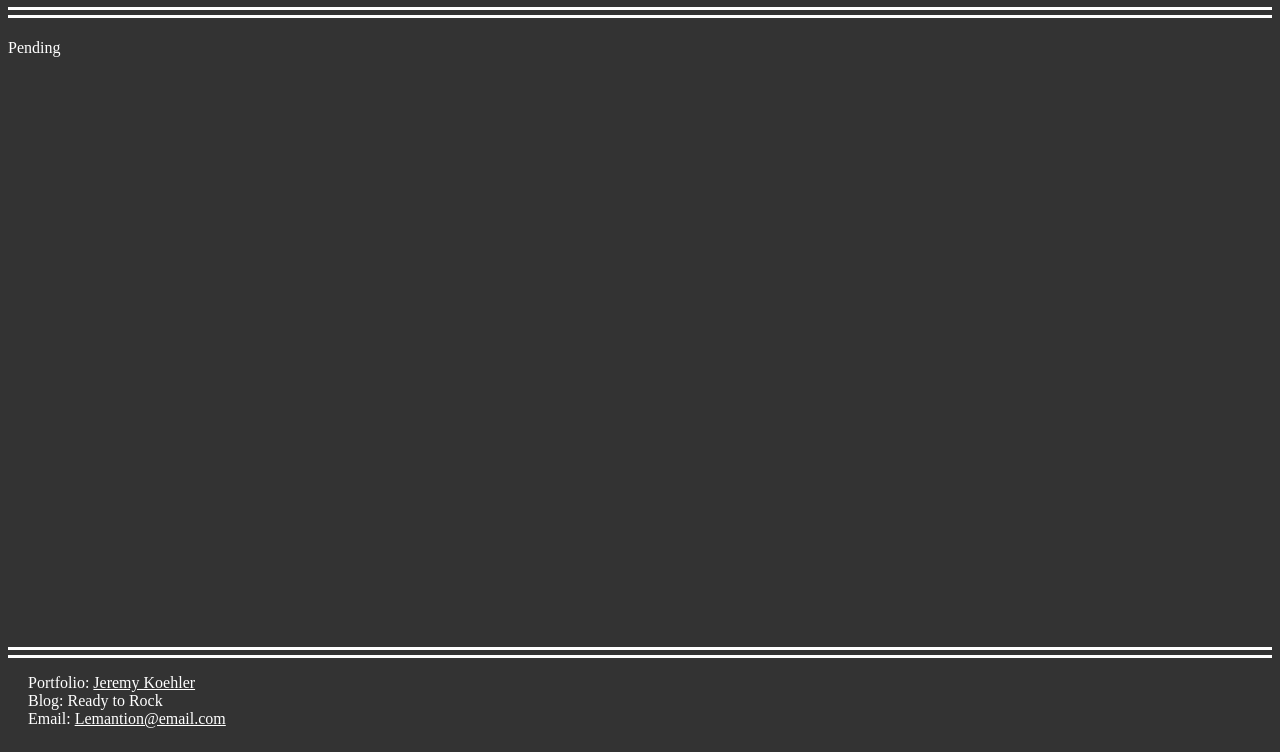
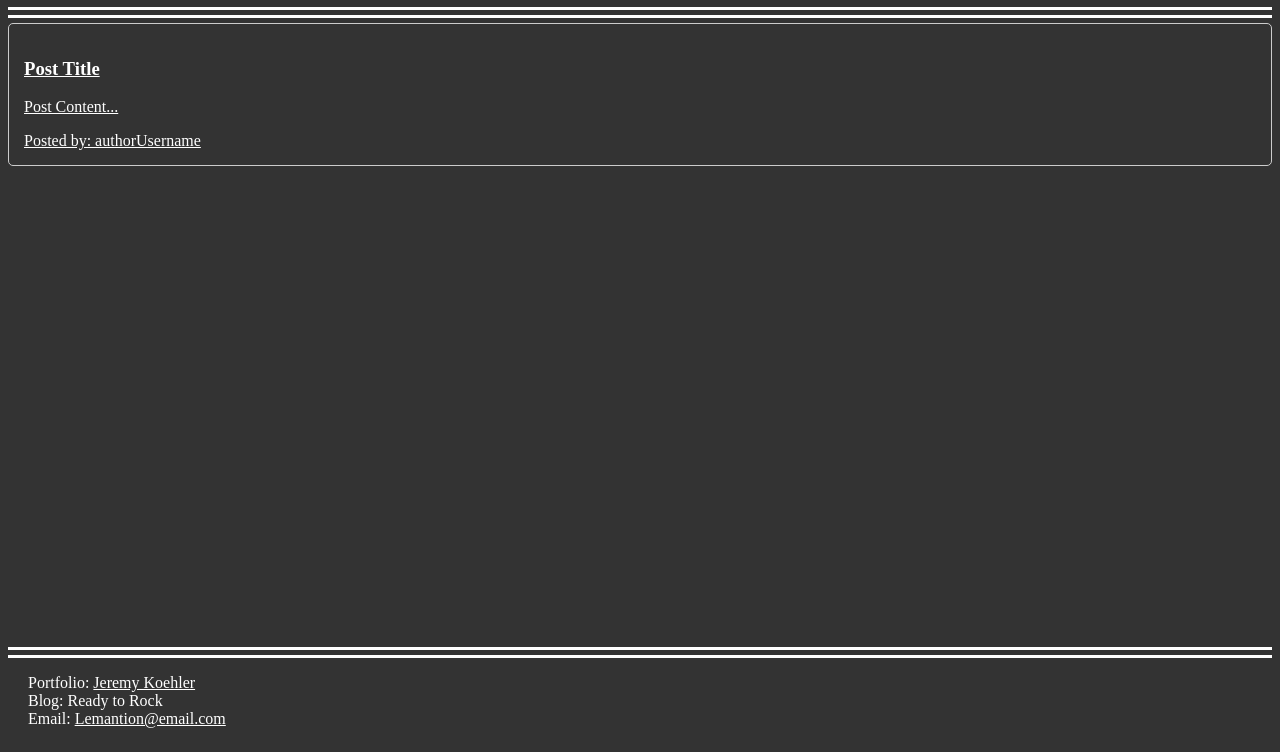
Before and after one commit to j3rryb0y13/My-First-Blog, a plain HTML site: page blog.html in a window 1280 px wide. Shown: the part 64-816 px from the top of the page. Drawn offline with Linux system fonts and the light colour scheme.

Commit message:
Blog Post CSS

```diff
--- a/assets/css/form.css
+++ b/assets/css/form.css
@@ -0,0 +1,10 @@
+.blog-post {
+  border: 1px solid #ccc;
+  padding: 15px;
+  margin-bottom: 20px;
+  border-radius: 5px;
+}
+
+.blog-post {
+  text-decoration: underline;
+}
--- a/assets/js/blog.js
+++ b/assets/js/blog.js
@@ -0,0 +1,27 @@
+document.addEventListener('DOMContentLoaded', function() {
+  const postsContainer = document.getElementById('blog-posts');
+
+  for (let i = 0; i < localStorage.length; i++) {
+    const key = localStorage.key(i);
+    const post = JSON.parse(localStorage.getItem(key));
+
+    const postElement = document.createElement('div');
+    postElement.className = 'blog-post';
+    postElement.innerHTML = `
+      <h3>${post.title}</h3>
+      <p>${post.content}</p>
+      <span>Posted by: ${post.username}</span>
+    `;
+
+    postsContainer.appendChild(postElement);
+  }
+});
+
+
+var blogPost = {
+  username: "authorUsername",
+  title: "Post Title",
+  content: "Post Content..."
+};
+
+localStorage.setItem(blogPost.title, JSON.stringify(blogPost));
--- a/blog.html
+++ b/blog.html
@@ -5,6 +5,7 @@
   <meta name="viewport" content="width=device-width, initial-scale=1.0" />
   <title>Personal Blog</title>
   <link rel="stylesheet" href="assets/css/blog.css" />
+  <link rel="stylesheet" href="assets/css/form.css"/>
 </head>
 
 <body class="dark">
@@ -26,7 +27,7 @@
     <div class="horizontal-line"></div>
   </header>
   <main>
-    <p>Pending</p>
+    <div id="blog-posts"></div>
   </main>
   <footer>
     <div class="horizontal-line"></div>
@@ -40,5 +41,12 @@
   </footer>
 </body>
 
+<!--Link to my form.js-->
 <script src="assets/js/form.js" defer></script>
+
+<!--Link to my blog.js-->
+<script src="assets/js/blog.js" defer></script>
+
+
+
 </html>
```
